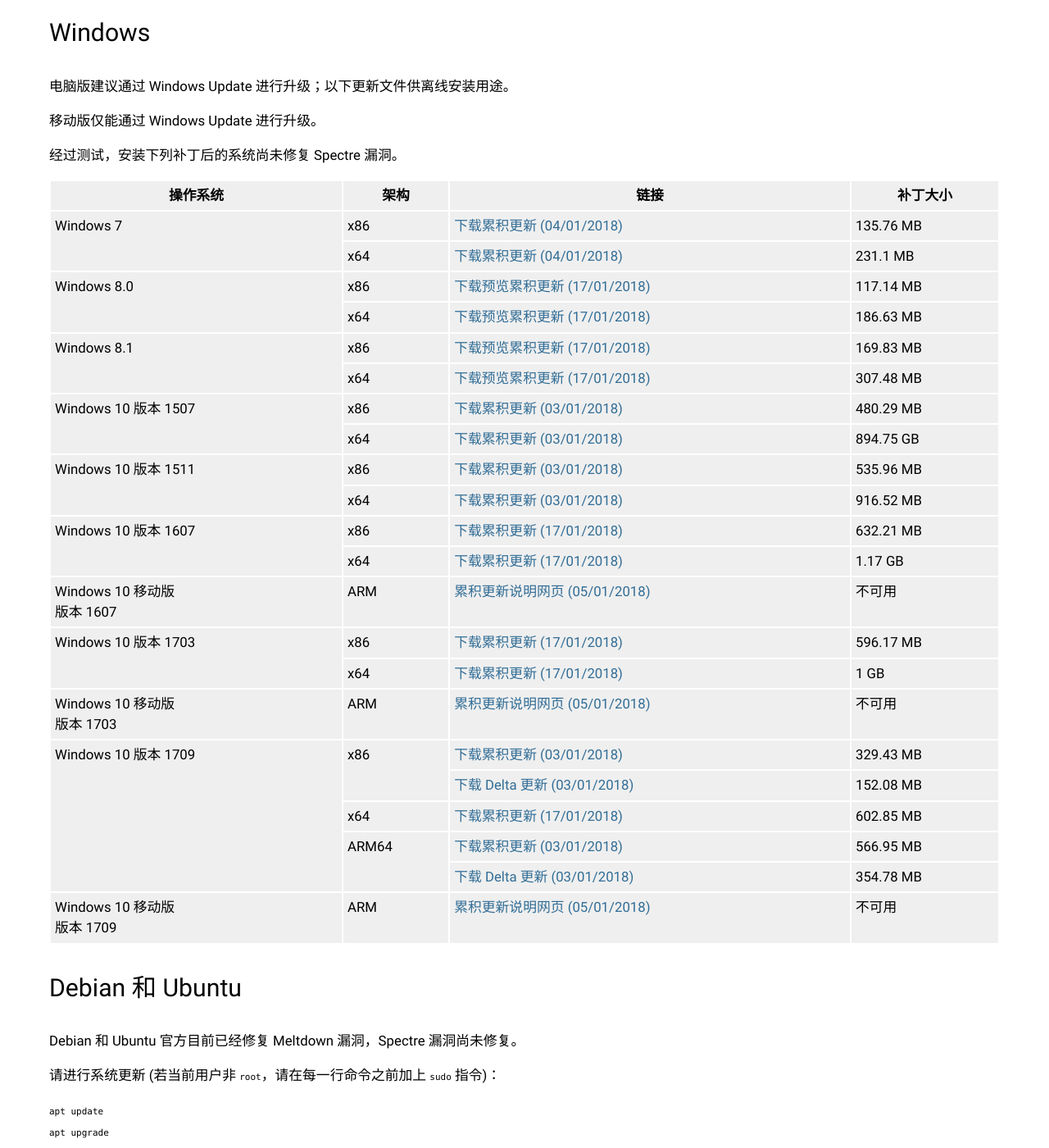
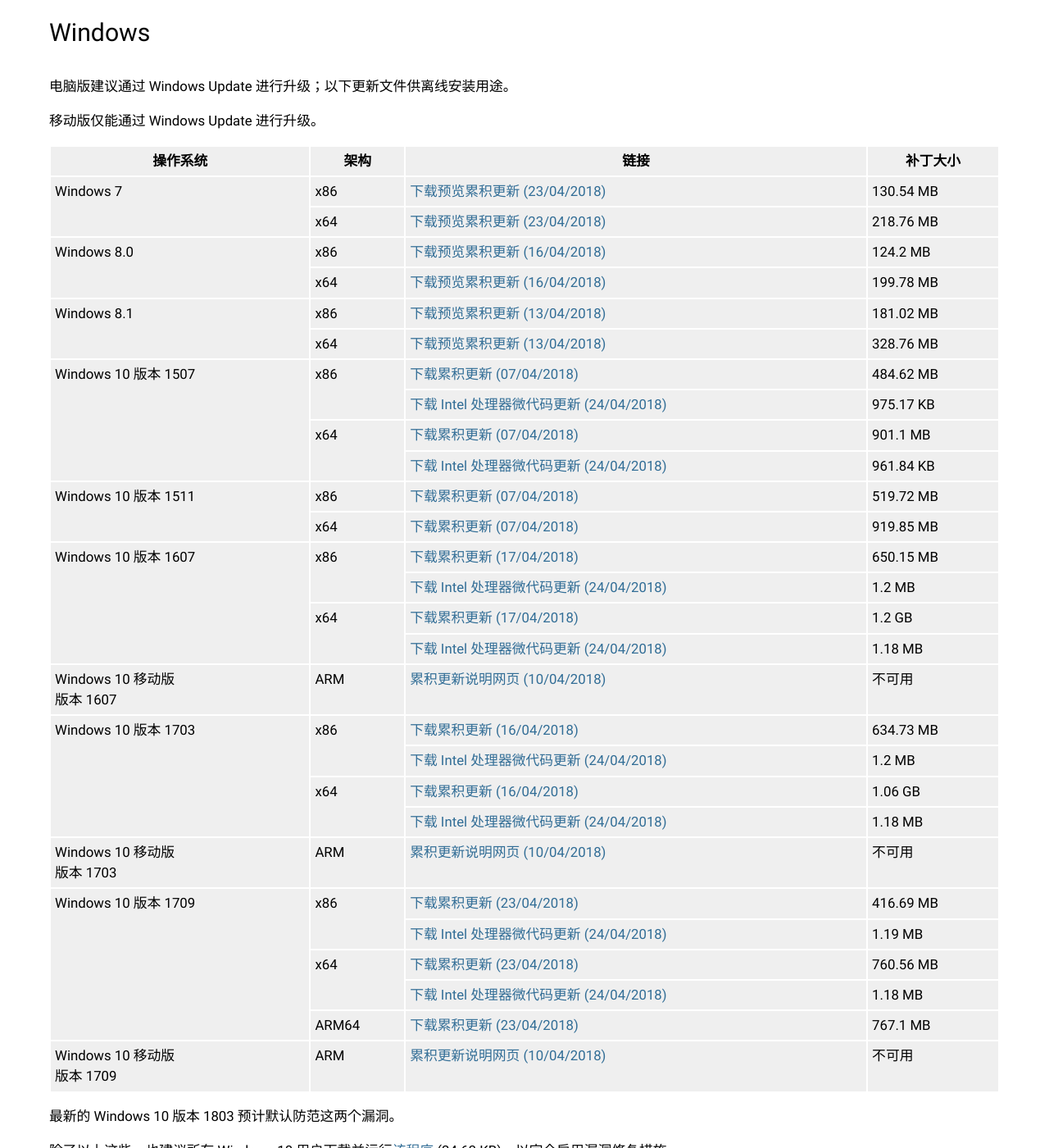
Before and after one commit to win98se/win98se.github.io, a Jekyll site: the page built from _posts/2018-01-06-defending-processor-bug.md, in a window 1280 px wide and 1400 px high, scrolled down 544 px. Shown: the whole window at 82% size. Built offline with Jekyll 4.4.1, drawn with Linux system fonts in a browser that asks for light colours; some web fonts are replaced; some of the changed text lies outside the part shown.

Commit message:
Update post

```diff
--- a/_posts/2018-01-06-defending-processor-bug.md
+++ b/_posts/2018-01-06-defending-processor-bug.md
@@ -17,8 +17,6 @@ date: 2018-01-06 15:21:00
 
 移动版仅能通过 Windows Update 进行升级。
 
-经过测试，安装下列补丁后的系统尚未修复 Spectre 漏洞。
-
 <table>
 <tr>
 <th>操作系统</th>
@@ -29,127 +27,160 @@ date: 2018-01-06 15:21:00
 <tr>
 <td rowspan="2">Windows 7</td>
 <td>x86</td>
-<td><a href="http://download.windowsupdate.com/c/msdownload/update/software/secu/2018/01/windows6.1-kb4056894-x86_c4ea3ab351b1edb45c0977e0e2e4607b17eeaba7.msu">下载累积更新 (04/01/2018)</a></td>
-<td>135.76 MB</td>
+<td><a href="http://download.windowsupdate.com/d/msdownload/update/software/updt/2018/04/windows6.1-kb4093113-x86_72c9cf4bb3cf668ad1efdfa24c129f455f678aad.msu">下载预览累积更新 (23/04/2018)</a></td>
+<td>130.54 MB</td>
 </tr>
 <tr>
 <td>x64</td>
-<td><a href="http://download.windowsupdate.com/d/msdownload/update/software/secu/2018/01/windows6.1-kb4056894-x64_4ddb21dbf40b3a7c41e17b4bf04242d8b48a5ac3.msu">下载累积更新 (04/01/2018)</a></td>
-<td>231.1 MB</td>
+<td><a href="http://download.windowsupdate.com/c/msdownload/update/software/updt/2018/04/windows6.1-kb4093113-x64_ab0588663c236e5a1d8935fd9d3ca9fac1fa7ac9.msu">下载预览累积更新 (23/04/2018)</a></td>
+<td>218.76 MB</td>
 </tr>
 <tr>
 <td rowspan="2">Windows 8.0</td>
 <td>x86</td>
-<td><a href="http://download.windowsupdate.com/c/msdownload/update/software/updt/2018/01/windows8-rt-kb4057402-x86_46120f31a158f1ecda48f454f87d7cc16a0dea5f.msu">下载预览累积更新 (17/01/2018)</a></td>
-<td>117.14 MB</td>
+<td><a href="http://download.windowsupdate.com/c/msdownload/update/software/updt/2018/04/windows8-rt-kb4093116-x86_b70ca33134dc51f3bef88623a7e0f174bc881c86.msu">下载预览累积更新 (16/04/2018)</a></td>
+<td>124.2 MB</td>
 </tr>
 <tr>
 <td>x64</td>
-<td><a href="http://download.windowsupdate.com/c/msdownload/update/software/updt/2018/01/windows8-rt-kb4057402-x64_e007e9a6470b5ddda2dc1cc427155fd0f6e14c67.msu">下载预览累积更新 (17/01/2018)</a></td>
-<td>186.63 MB</td>
+<td><a href="http://download.windowsupdate.com/c/msdownload/update/software/updt/2018/04/windows8-rt-kb4093116-x64_c5dd665413a87d03c58038d8c2428cc15095f8c1.msu">下载预览累积更新 (16/04/2018)</a></td>
+<td>199.78 MB</td>
 </tr>
 <tr>
 <td rowspan="2">Windows 8.1</td>
 <td>x86</td>
-<td><a href="http://download.windowsupdate.com/c/msdownload/update/software/updt/2018/01/windows8.1-kb4057401-x86_aef2450759323ea59bbf903706acb08e229cdaa4.msu">下载预览累积更新 (17/01/2018)</a></td>
-<td>169.83 MB</td>
+<td><a href="http://download.windowsupdate.com/d/msdownload/update/software/updt/2018/04/windows8.1-kb4093121-x86_249d3d5ff37376b9419ece3566e61fe42e33bff2.msu">下载预览累积更新 (13/04/2018)</a></td>
+<td>181.02 MB</td>
 </tr>
 <tr>
 <td>x64</td>
-<td><a href="http://download.windowsupdate.com/c/msdownload/update/software/updt/2018/01/windows8.1-kb4057401-x64_8d29b472be5466788675ee257355773a4fb4cbff.msu">下载预览累积更新 (17/01/2018)</a></td>
-<td>307.48 MB</td>
+<td><a href="http://download.windowsupdate.com/d/msdownload/update/software/updt/2018/04/windows8.1-kb4093121-x64_4e8483bcb4ad56a5b63959af8c3fc0dba9f93d48.msu">下载预览累积更新 (13/04/2018)</a></td>
+<td>328.76 MB</td>
 </tr>
 <tr>
-<td rowspan="2">Windows 10 版本 1507</td>
-<td>x86</td>
-<td><a href="http://download.windowsupdate.com/c/msdownload/update/software/secu/2018/01/windows10.0-kb4056893-x86_b2a28dc6845c85fd32dcd511e3f73f82e46d355f.msu">下载累积更新 (03/01/2018)</a></td>
-<td>480.29 MB</td>
+<td rowspan="4">Windows 10 版本 1507</td>
+<td rowspan="2">x86</td>
+<td><a href="http://download.windowsupdate.com/c/msdownload/update/software/secu/2018/03/windows10.0-kb4093111-x86_a56930ba6dd1a1c575184f193740d44b0fcb2e9c.msu">下载累积更新 (07/04/2018)</a></td>
+<td>484.62 MB</td>
 </tr>
 <tr>
-<td>x64</td>
-<td><a href="http://download.windowsupdate.com/d/msdownload/update/software/secu/2018/01/windows10.0-kb4056893-x64_d2873bb43413d31871ccb8fea213a96a714a6f87.msu">下载累积更新 (03/01/2018)</a></td>
-<td>894.75 GB</td>
+<td><a href="http://download.windowsupdate.com/d/msdownload/update/software/crup/2018/03/windows10.0-kb4091666-x86_b9760edb4c566a16d23102ad5a070b660ecb90a3.msu">下载 Intel 处理器微代码更新 (24/04/2018)</a></td>
+<td>975.17 KB</td>
+</tr>
+<tr>
+<td rowspan="2">x64</td>
+<td><a href="http://download.windowsupdate.com/c/msdownload/update/software/secu/2018/03/windows10.0-kb4093111-x64_4dddf49fcd4d0f2023aec04e2fe76415bc957ebf.msu">下载累积更新 (07/04/2018)</a></td>
+<td>901.1 MB</td>
+</tr>
+<tr>
+<td><a href="http://download.windowsupdate.com/d/msdownload/update/software/crup/2018/03/windows10.0-kb4091666-x64_cc926ca5f1cad7f257f06f8fadf4f6d5e8a41142.msu">下载 Intel 处理器微代码更新 (24/04/2018)</a></td>
+<td>961.84 KB</td>
 </tr>
 <tr>
 <td rowspan="2">Windows 10 版本 1511</td>
 <td>x86</td>
-<td><a href="http://download.windowsupdate.com/c/msdownload/update/software/secu/2018/01/windows10.0-kb4056888-x86_0493b29664aec0bfe7b934479afb45fe83c59cbe.msu">下载累积更新 (03/01/2018)</a></td>
-<td>535.96 MB</td>
+<td><a href="http://download.windowsupdate.com/d/msdownload/update/software/secu/2018/03/windows10.0-kb4093109-x86_deb386b092c264b58b17961ad359f1dd8ae6c793.msu">下载累积更新 (07/04/2018)</a></td>
+<td>519.72 MB</td>
 </tr>
 <tr>
 <td>x64</td>
-<td><a href="http://download.windowsupdate.com/d/msdownload/update/software/secu/2018/01/windows10.0-kb4056888-x64_4477b9725a819afd8abc3e5b1f6302361005908d.msu">下载累积更新 (03/01/2018)</a></td>
-<td>916.52 MB</td>
+<td><a href="http://download.windowsupdate.com/d/msdownload/update/software/secu/2018/03/windows10.0-kb4093109-x64_23878b35ac2f25483092cd28fb75b5c75b5d4ae1.msu">下载累积更新 (07/04/2018)</a></td>
+<td>919.85 MB</td>
 </tr>
 <tr>
-<td rowspan="2">Windows 10 版本 1607</td>
-<td>x86</td>
-<td><a href="http://download.windowsupdate.com/d/msdownload/update/software/updt/2018/01/windows10.0-kb4057142-x86_431d123099d6f8d3bd06802950ab4899640a6bb6.msu">下载累积更新 (17/01/2018)</a></td>
-<td>632.21 MB</td>
+<td rowspan="4">Windows 10 版本 1607</td>
+<td rowspan="2">x86</td>
+<td><a href="http://download.windowsupdate.com/c/msdownload/update/software/updt/2018/04/windows10.0-kb4093120-x86_444f087a3f42e7b5c13ffafd5eace2df0d21be8a.msu">下载累积更新 (17/04/2018)</a></td>
+<td>650.15 MB</td>
 </tr>
 <tr>
-<td>x64</td>
-<td><a href="http://download.windowsupdate.com/d/msdownload/update/software/updt/2018/01/windows10.0-kb4057142-x64_0a8e8c498fbfa742048e911fa9c20bb33844c4c4.msu">下载累积更新 (17/01/2018)</a></td>
-<td>1.17 GB</td>
+<td><a href="http://download.windowsupdate.com/c/msdownload/update/software/crup/2018/03/windows10.0-kb4091664-v2-x86_ebc7f6f66aae9f36f34a726c01a80bf10059c955.msu">下载 Intel 处理器微代码更新 (24/04/2018)</a></td>
+<td>1.2 MB</td>
+</tr>
+<tr>
+<td rowspan="2">x64</td>
+<td><a href="http://download.windowsupdate.com/c/msdownload/update/software/updt/2018/04/windows10.0-kb4093120-x64_72c7d6ce20eb42c0df760cd13a917bbc1e57c0b7.msu">下载累积更新 (17/04/2018)</a></td>
+<td>1.2 GB</td>
+</tr>
+<tr>
+<td><a href="http://download.windowsupdate.com/c/msdownload/update/software/crup/2018/03/windows10.0-kb4091664-v2-x64_d66063ae7693e8212120aec056917f6d7c54ca41.msu">下载 Intel 处理器微代码更新 (24/04/2018)</a></td>
+<td>1.18 MB</td>
 </tr>
 <tr>
 <td>Windows 10 移动版<br>版本 1607</td>
 <td>ARM</td>
-<td><a href="https://support.microsoft.com/help/4056890">累积更新说明网页 (05/01/2018)</a></td>
+<td><a href="https://support.microsoft.com/help/4093119">累积更新说明网页 (10/04/2018)</a></td>
 <td>不可用</td>
 </tr>
 <tr>
-<td rowspan="2">Windows 10 版本 1703</td>
-<td>x86</td>
-<td><a href="http://download.windowsupdate.com/d/msdownload/update/software/updt/2018/01/windows10.0-kb4057144-x86_29f31e7a92f7f1c971418d44989331374d98c02c.msu">下载累积更新 (17/01/2018)</a></td>
-<td>596.17 MB</td>
+<td rowspan="4">Windows 10 版本 1703</td>
+<td rowspan="2">x86</td>
+<td><a href="http://download.windowsupdate.com/d/msdownload/update/software/updt/2018/04/windows10.0-kb4093117-x86_c7ccadf3107f9210f49d9605c0c34bf1a2530ac3.msu">下载累积更新 (16/04/2018)</a></td>
+<td>634.73 MB</td>
 </tr>
 <tr>
-<td>x64</td>
-<td><a href="http://download.windowsupdate.com/c/msdownload/update/software/updt/2018/01/windows10.0-kb4057144-x64_7d8b395bfe62bd9961489763c15ba097ff296432.msu">下载累积更新 (17/01/2018)</a></td>
-<td>1 GB</td>
+<td><a href="http://download.windowsupdate.com/c/msdownload/update/software/crup/2018/03/windows10.0-kb4091663-v2-x86_be946e4a37f4019bc6908cd1ce2b6a6a4693fea3.msu">下载 Intel 处理器微代码更新 (24/04/2018)</a></td>
+<td>1.2 MB</td>
+</tr>
+<tr>
+<td rowspan="2">x64</td>
+<td><a href="http://download.windowsupdate.com/d/msdownload/update/software/updt/2018/04/windows10.0-kb4093117-x64_e91aa7f9c9af0ab25cc98787d5e3244b0e292f59.msu">下载累积更新 (16/04/2018)</a></td>
+<td>1.06 GB</td>
+</tr>
+<tr>
+<td><a href="http://download.windowsupdate.com/c/msdownload/update/software/crup/2018/03/windows10.0-kb4091663-v2-x64_a7a24a577ceef86a1cbd35dec80f1509773b4a0b.msu">下载 Intel 处理器微代码更新 (24/04/2018)</a></td>
+<td>1.18 MB</td>
 </tr>
 <tr>
 <td>Windows 10 移动版<br>版本 1703</td>
 <td>ARM</td>
-<td><a href="https://support.microsoft.com/help/4056891">累积更新说明网页 (05/01/2018)</a></td>
+<td><a href="https://support.microsoft.com/help/4093107">累积更新说明网页 (10/04/2018)</a></td>
 <td>不可用</td>
 </tr>
 <tr>
 <td rowspan="5">Windows 10 版本 1709</td>
 <td rowspan="2">x86</td>
-<td><a href="http://download.windowsupdate.com/d/msdownload/update/software/secu/2018/01/windows10.0-kb4056892-x86_d3aaf1048d6f314240b8c6fe27932aa52a5e6733.msu">下载累积更新 (03/01/2018)</a></td>
-<td>329.43 MB</td>
+<td><a href="http://download.windowsupdate.com/c/msdownload/update/software/updt/2018/04/windows10.0-kb4093105-x86_cef5097297464049c0043fec31b1fed4d5715dfe.msu">下载累积更新 (23/04/2018)</a></td>
+<td>416.69 MB</td>
 </tr>
 <tr>
-<td><a href="http://download.windowsupdate.com/d/msdownload/update/software/secu/2018/01/windows10.0-kb4056892-x86_delta_45f3a157eb4b4ced11044f6c462f21ec74287cb5.msu">下载 Delta 更新 (03/01/2018)</a></td>
-<td>152.08 MB</td>
+<td><a href="http://download.windowsupdate.com/c/msdownload/update/software/crup/2018/03/windows10.0-kb4090007-v2-x86_d69060312f689ceb5d5a93eb931d080123be9255.msu">下载 Intel 处理器微代码更新 (24/04/2018)</a></td>
+<td>1.19 MB</td>
 </tr>
 <tr>
-<td>x64</td>
-<td><a href="http://download.windowsupdate.com/c/msdownload/update/software/updt/2018/01/windows10.0-kb4073290-x64_5119daced3c80d539e79cf52a5fb5bc9cea61eb8.msu">下载累积更新 (17/01/2018)</a></td>
-<td>602.85 MB</td>
+<td rowspan="2">x64</td>
+<td><a href="http://download.windowsupdate.com/c/msdownload/update/software/updt/2018/04/windows10.0-kb4093105-x64_34cd83487c317ce53f547e3e4848ec0f22cb7b14.msu">下载累积更新 (23/04/2018)</a></td>
+<td>760.56 MB</td>
 </tr>
 <tr>
-<td rowspan="2">ARM64</td>
-<td><a href="http://download.windowsupdate.com/d/msdownload/update/software/secu/2018/01/windows10.0-kb4056892-arm64_028810421e6036f439add546e189219649140f4b.msu">下载累积更新 (03/01/2018)</a></td>
-<td>566.95 MB</td>
+<td><a href="http://download.windowsupdate.com/c/msdownload/update/software/crup/2018/03/windows10.0-kb4090007-v2-x64_c1c938143bce4d0939b9cbe3a19d0e4f9ef6d896.msu">下载 Intel 处理器微代码更新 (24/04/2018)</a></td>
+<td>1.18 MB</td>
 </tr>
 <tr>
-<td><a href="http://download.windowsupdate.com/d/msdownload/update/software/secu/2018/01/windows10.0-kb4056892-arm64_delta_201d66e2a6863a9705c84527b44f159cbbb84224.msu">下载 Delta 更新 (03/01/2018)</a></td>
-<td>354.78 MB</td>
+<td>ARM64</td>
+<td><a href="http://download.windowsupdate.com/d/msdownload/update/software/updt/2018/04/windows10.0-kb4093105-arm64_b28514cee2ec8e7c6105f7edf98047f9171da912.msu">下载累积更新 (23/04/2018)</a></td>
+<td>767.1 MB</td>
 </tr>
 <tr>
 <td>Windows 10 移动版<br>版本 1709</td>
 <td>ARM</td>
-<td><a href="https://support.microsoft.com/help/4073117">累积更新说明网页 (05/01/2018)</a></td>
+<td><a href="https://support.microsoft.com/help/4099572">累积更新说明网页 (10/04/2018)</a></td>
 <td>不可用</td>
 </tr>
 </table>
 
+最新的 Windows 10 版本 1803 预计默认防范这两个漏洞。
+
+除了以上这些，也建议所有 Windows 10 用户下载并运行<a href="http://download.windowsupdate.com/d/msdownload/update/software/crup/2018/04/kb4078407_34d9cffcab2d46044e625484085ca7c6c3888396.exe">该程序</a> (24.63 KB)，以完全启用漏洞修复措施。
+
+更新完成后，可以下载并运行<a href="https://www.grc.com/files/InSpectre.exe">该程序</a> (125.14 KB)，确认漏洞已被修复。
+
 ### Debian 和 Ubuntu
 
-Debian 和 Ubuntu 官方目前已经修复 Meltdown 漏洞，Spectre 漏洞尚未修复。
+Debian 和 Ubuntu 官方目前已经将两个漏洞都修复，但是：
+
+* 其中 Spectre 漏洞需要更新后的韧件或微代码 (以 Intel 处理器而言，微代码的软件包为 `intel-microcode`) 才能完全修复；
+* 这两个发行版的 i386 版本都没有修复 Meltdown 漏洞，两者的开发公司都已表示，建议用户转为使用 64 位内核。
 
 请进行系统更新 (若当前用户非 `root`，请在每一行命令之前加上 `sudo` 指令)：
 
@@ -157,6 +188,8 @@ Debian 和 Ubuntu 官方目前已经修复 Meltdown 漏洞，Spectre 漏洞尚
     apt upgrade
 
 并重新启动。
+
+更新完成后，可以安装 `spectre-meltdown-checker` 软件包，并运行 `spectre-meltdown-checker`，确认漏洞已被修复。
 
 ---
 
@@ -167,8 +200,12 @@ P/S: 我不代表或隶属于 Windows、Debian 或 Ubuntu 任一安全组，仅
 ### 参考
 
 * [伯谅 LCw 面簿专页新闻](https://www.facebook.com/win98selcwpage/posts/1530150040367394)
-* [Spectre 攻击演示](https://github.com/Pl4gue/spectre-attack-demo)
+* [微软安全公告](https://portal.msrc.microsoft.com/en-US/security-guidance/advisory/ADV180002)
+* [Windows 官网说明网页](https://support.microsoft.com/en-us/help/4073757)
+* [Debian 官网说明网页](https://wiki.debian.org/DebianSecurity/SpectreMeltdown)
 * [Ubuntu 官网说明网页](https://wiki.ubuntu.com/SecurityTeam/KnowledgeBase/SpectreAndMeltdown)
+* [InSpectre](https://www.grc.com/inspectre.htm)
+* [Spectre &amp; Meltdown Checker](https://github.com/speed47/spectre-meltdown-checker)
 
-版本：9
-最后更新：18/01/2018
+版本：10
+最后更新：04/05/2018
```
